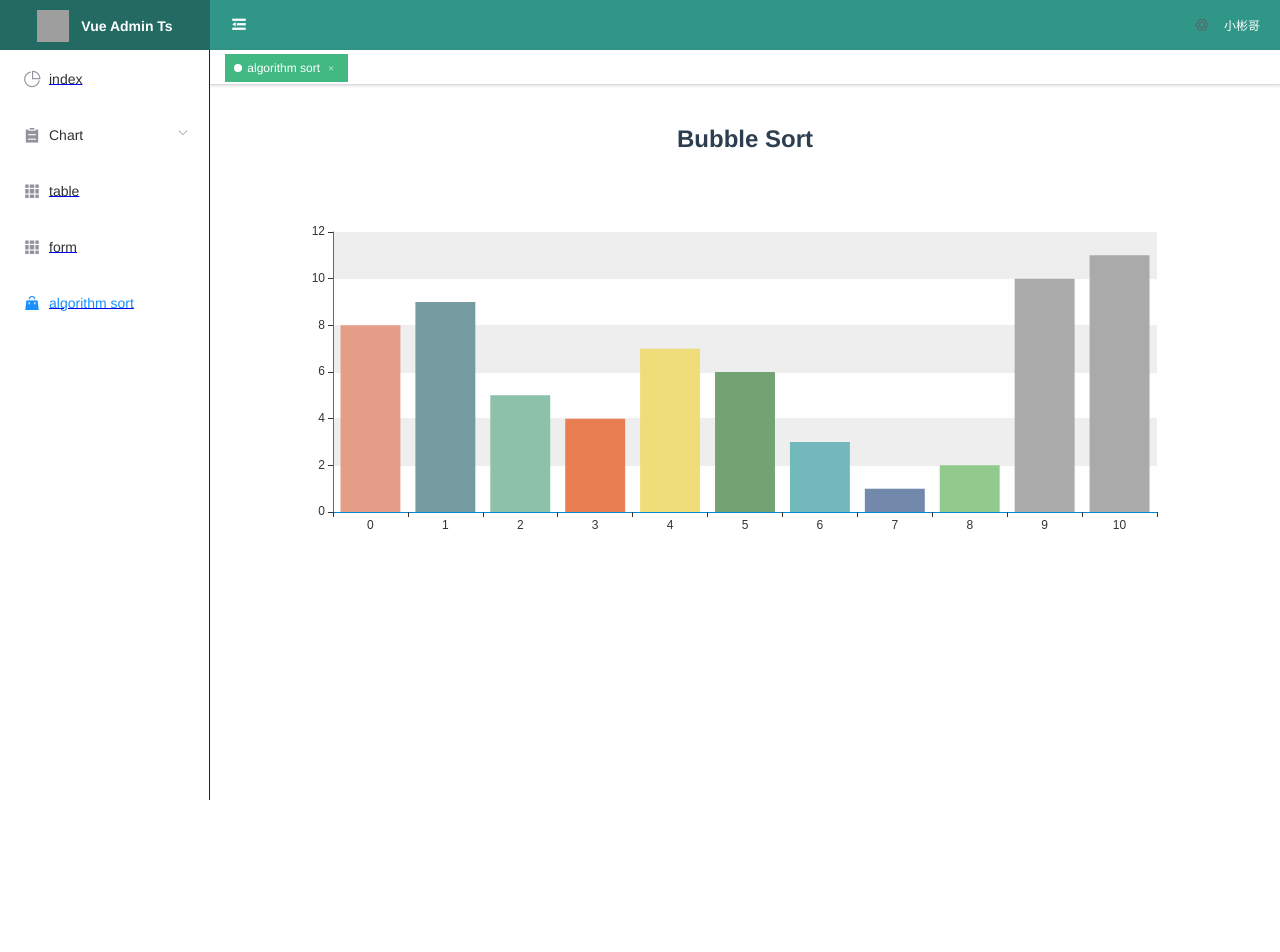
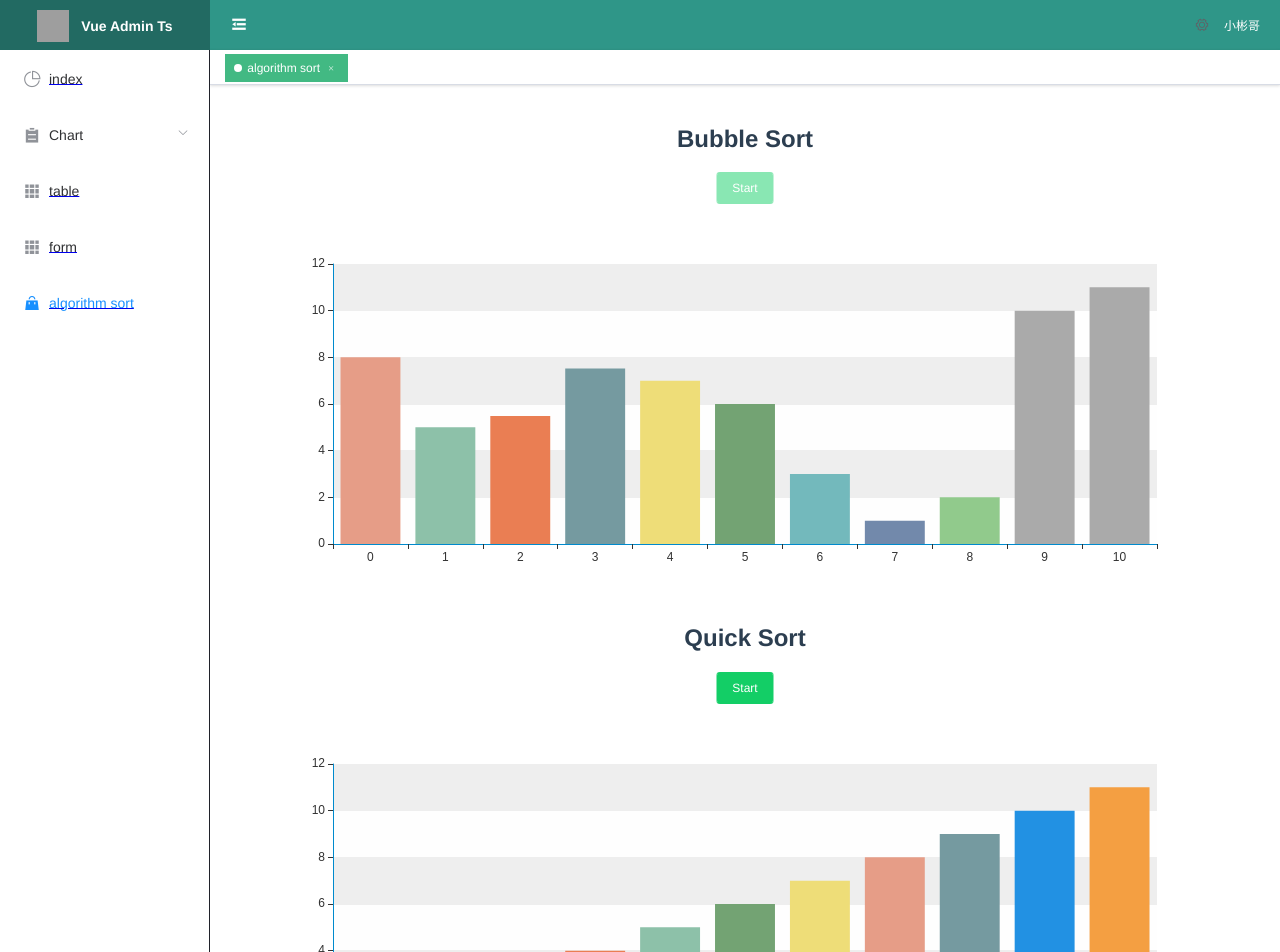
Before and after one commit to happydemoney/vue-admin-configure, a Vue app: page /algorithm/sort in a window 1280 px wide. Shown: the top 952 px of the page. Before the commit the page ends 800 px from the top, so only its background shows below. Built offline with nearby package versions, Linux system fonts and the light colour scheme; grey boxes are pictures that could not be loaded.

Commit message:
add quick sort

```diff
--- a/src/components/table/mixins/methods.ts
+++ b/src/components/table/mixins/methods.ts
@@ -7,4 +7,4 @@ export default {
       return value;
     }
   }
-}
+};
--- a/src/views/algorithm/sort.vue
+++ b/src/views/algorithm/sort.vue
@@ -1,7 +1,25 @@
 <template>
   <div class="wrap">
     <h2>Bubble Sort</h2>
+    <el-button-group>
+      <el-button
+        type="success"
+        @click="handleStart('bubble')"
+        :disabled="!bubbleSorted"
+        >Start</el-button
+      >
+    </el-button-group>
     <i-chart :options="bubbleSortOptions" class="iChart" autoresize> </i-chart>
+    <h2>Quick Sort</h2>
+    <el-button-group>
+      <el-button
+        type="success"
+        @click="handleStart('quick')"
+        :disabled="!quickSorted"
+        >Start</el-button
+      >
+    </el-button-group>
+    <i-chart :options="quickSortOptions" class="iChart" autoresize> </i-chart>
   </div>
 </template>
 
@@ -14,18 +32,30 @@ export default Vue.extend({
   data() {
     return {
       bubbleSortOptions: {},
-      sortSpeed: 500
+      bubbleSorted: true,
+      quickSorted: true,
+      sortSpeed: 500,
+      quickSortOptions: {}
     };
   },
   mounted() {
-    const array = [10, 9, 8, 5, 4, 7, 6, 3, 1, 2, 11];
-    const sortData = this.setChartData(array);
-    this.bubbleSortInit(sortData);
+    this.bubbleSortInit();
+    this.quickSortInit();
   },
   methods: {
-    bubbleSortInit(sortData: any[]) {
+    bubbleSortInit() {
+      this.bubbleSorted = false;
+      const array = [10, 9, 8, 5, 4, 7, 6, 3, 1, 2, 11];
+      const sortData = this.setChartData(array);
       this.bubbleSortOptions = this.setChartOptions(sortData);
       this.bubbleSort(sortData);
+    },
+    quickSortInit() {
+      this.quickSorted = false;
+      const array = [10, 9, 8, 5, 4, 7, 6, 3, 1, 2, 11];
+      const sortData = this.setChartData(array);
+      this.quickSortOptions = this.setChartOptions(sortData);
+      this.quickSort(sortData, 0, array.length - 1);
     },
     async bubbleSort(array: any[]) {
       const arrLength = array.length;
@@ -43,8 +73,8 @@ export default Vue.extend({
             this.bubbleSortOptions = this.setChartOptions(array);
             isSort = false;
             unSortedLength = j;
+            await sleep(this.sortSpeed);
           }
-          await sleep(this.sortSpeed);
         }
         // 上色
         if (isSort) {
@@ -55,6 +85,7 @@ export default Vue.extend({
               this.bubbleSortOptions = this.setChartOptions(array);
             }
           }
+          this.bubbleSorted = true;
           break;
         } else {
           for (let k = unSortedLength + 1; k < arrLength; k++) {
@@ -66,6 +97,43 @@ export default Vue.extend({
         }
         i++;
       }
+    },
+    async quickSort(array: any[], left: number, right: number) {
+      if (left >= right) {
+        this.quickSorted = true;
+        this.quickSortOptions = this.setChartOptions(array);
+        return;
+      }
+      const pivot = await this.getPivot(array, left, right);
+      if (left < pivot - 1) {
+        this.quickSort(array, left, pivot - 1);
+      }
+      if (right >= pivot + 1) {
+        this.quickSort(array, pivot + 1, right);
+      }
+    },
+    async getPivot(array: any[], left: number, right: number) {
+      const pivot = array[left];
+      let startIndex = left;
+      let endIndex = right;
+      while (startIndex !== endIndex) {
+        while (startIndex < endIndex && array[endIndex].value > pivot.value)
+          endIndex--;
+        while (startIndex < endIndex && array[startIndex].value <= pivot.value)
+          startIndex++;
+        if (startIndex < endIndex) {
+          const temp = this.deepCopy(array[endIndex]);
+          array[endIndex] = this.deepCopy(array[startIndex]);
+          array[startIndex] = temp;
+          this.quickSortOptions = this.setChartOptions(array);
+          await sleep(this.sortSpeed);
+        }
+      }
+      array[left] = this.deepCopy(array[startIndex]);
+      array[startIndex] = this.deepCopy(pivot);
+      this.quickSortOptions = this.setChartOptions(array);
+      await sleep(this.sortSpeed);
+      return startIndex;
     },
     deepCopy(value: object) {
       return JSON.parse(JSON.stringify(value));
@@ -104,6 +172,18 @@ export default Vue.extend({
           }
         ]
       };
+    },
+    handleStart(type: string) {
+      switch (type) {
+        case "bubble":
+          this.bubbleSortInit();
+          break;
+        case "quick":
+          this.quickSortInit();
+          break;
+        default:
+          break;
+      }
     }
   }
 });
--- a/src/views/table/index.vue
+++ b/src/views/table/index.vue
@@ -16,7 +16,7 @@ export default Vue.extend({
           id: 1,
           name: "小彬哥",
           sex: "男",
-          address: '深圳市宝安区新安街道新安三路'
+          address: "深圳市宝安区新安街道新安三路"
         }
       ],
       tableColums: [
@@ -38,8 +38,8 @@ export default Vue.extend({
           ]
         },
         {
-          prop: 'address',
-          label: '地址'
+          prop: "address",
+          label: "地址"
         }
       ]
     };
--- a/vue.config.js
+++ b/vue.config.js
@@ -1,5 +1,5 @@
 module.exports = {
-  publicPath: '/vue-admin-configure/'
+  publicPath: "/vue-admin-configure/"
   // chainWebpack: config => {
   //   config.plugin('html').tap(args => {
   //       args[0].minify = {
@@ -8,4 +8,4 @@ module.exports = {
   //       return args
   //   })
   // }
-}
+};
```
Also changed, not shown: src/components/form/element/Custom.vue (+12 -11 lines), src/components/form/element/Input.vue (+4 -4 lines), src/components/table/column/Custom.vue (+13 -10 lines), src/components/table/column/Default.vue (+7 -6 lines), src/components/form/Form.vue (indentation only). Lines whose indentation alone changed are shown as unchanged.
